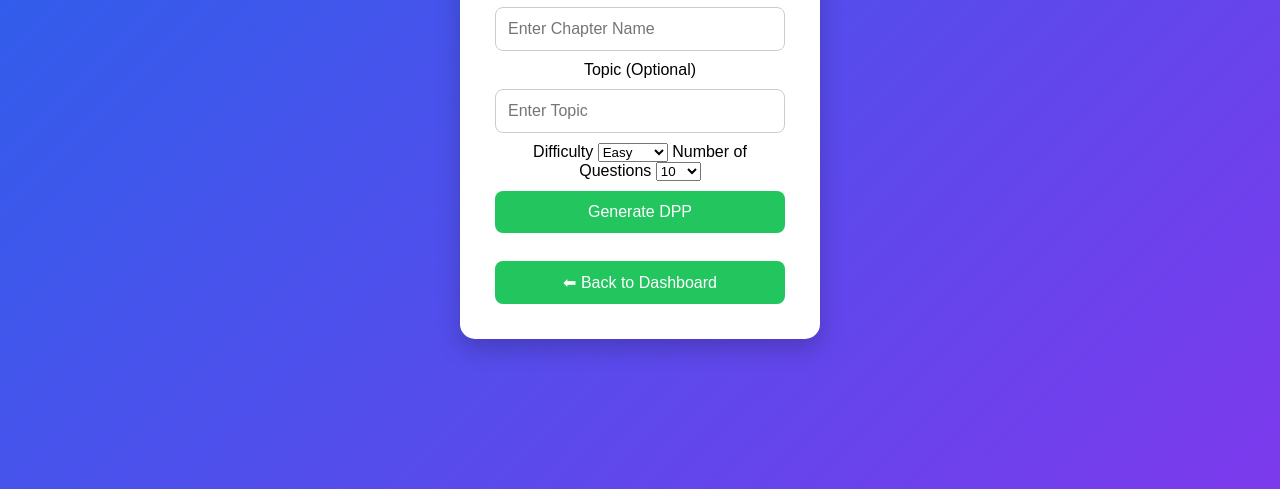
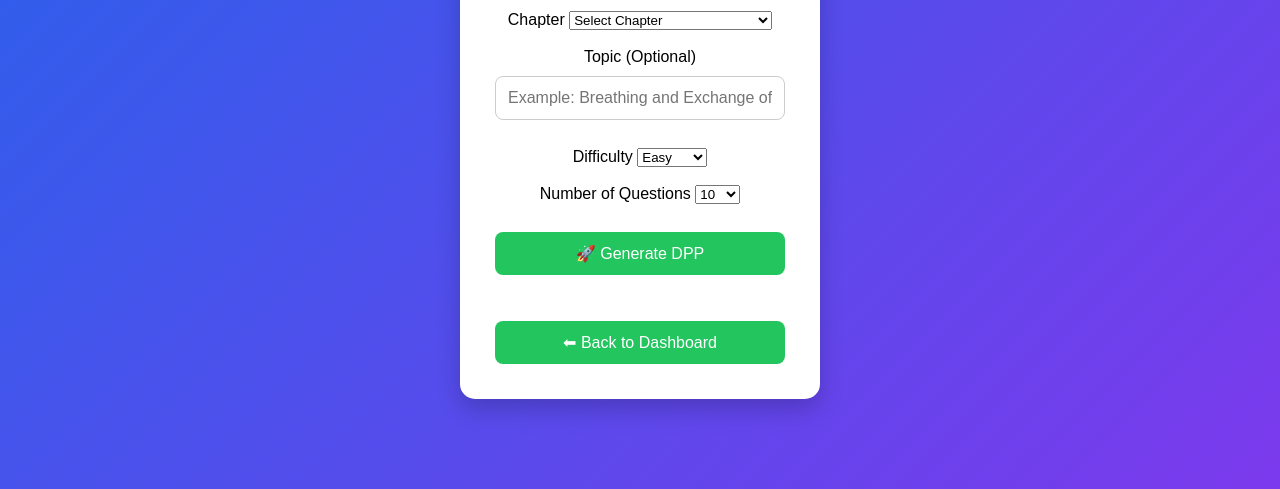
Before and after one commit to Straitsalt/Prep, a plain HTML site: page dpp.html in a window 1280 px wide. Shown: the part 311-800 px from the top of the page. Drawn offline with Linux system fonts and the light colour scheme.

Commit message:
Update dpp.html

```diff
--- a/dpp.html
+++ b/dpp.html
@@ -1,11 +1,14 @@
 <!DOCTYPE html>
 <html lang="en">
+
 <head>
 <meta charset="UTF-8">
 <meta name="viewport" content="width=device-width, initial-scale=1.0">
-<title>AI DPP Generator</title>
+
+<title>PrepAce - AI DPP Generator</title>
 
 <link rel="stylesheet" href="css/style.css">
+
 </head>
 
 <body>
@@ -16,48 +19,137 @@
 
 <h1>🤖 AI DPP Generator</h1>
 
+<p>Create a custom NEET/JEE DPP</p>
+
 <label>Exam</label>
+
 <select id="exam">
-    <option>NEET</option>
-    <option>JEE</option>
+<option value="NEET">NEET</option>
+<option value="JEE">JEE</option>
 </select>
 
+<br><br>
+
 <label>Subject</label>
+
 <select id="subject">
-    <option>Biology</option>
-    <option>Physics</option>
-    <option>Chemistry</option>
-    <option>Mathematics (JEE)</option>
+
+<option value="Biology">Biology</option>
+<option value="Physics">Physics</option>
+<option value="Chemistry">Chemistry</option>
+<option value="Mathematics">Mathematics (JEE)</option>
+
 </select>
 
+<br><br>
+
 <label>Chapter</label>
-<input type="text" id="chapter" placeholder="Enter Chapter Name">
+
+<select id="chapter">
+
+<option value="">Select Chapter</option>
+
+<optgroup label="Biology">
+
+<option>Cell: Structure and Function</option>
+<option>Genetics and Evolution</option>
+<option>Human Physiology</option>
+<option>Plant Physiology</option>
+<option>Biotechnology</option>
+<option>Ecology</option>
+
+</optgroup>
+
+<optgroup label="Physics">
+
+<option>Kinematics</option>
+<option>Laws of Motion</option>
+<option>Work, Energy and Power</option>
+<option>Current Electricity</option>
+<option>Electrostatics</option>
+<option>Modern Physics</option>
+
+</optgroup>
+
+<optgroup label="Chemistry">
+
+<option>Atomic Structure</option>
+<option>Chemical Bonding</option>
+<option>Thermodynamics</option>
+<option>Equilibrium</option>
+<option>Organic Chemistry</option>
+
+</optgroup>
+
+<optgroup label="Mathematics">
+
+<option>Relations and Functions</option>
+<option>Limits</option>
+<option>Differentiation</option>
+<option>Integration</option>
+<option>Probability</option>
+
+</optgroup>
+
+</select>
+
+<br><br>
 
 <label>Topic (Optional)</label>
-<input type="text" id="topic" placeholder="Enter Topic">
+
+<input
+type="text"
+id="topic"
+placeholder="Example: Breathing and Exchange of Gases">
+
+<br><br>
 
 <label>Difficulty</label>
+
 <select id="difficulty">
+
 <option>Easy</option>
 <option>Medium</option>
 <option>Hard</option>
+
 </select>
 
+<br><br>
+
 <label>Number of Questions</label>
+
 <select id="questions">
+
 <option>10</option>
 <option>20</option>
 <option>30</option>
 <option>50</option>
 <option>100</option>
+
 </select>
-
-<button onclick="generateDPP()">Generate DPP</button>
 
 <br><br>
 
+<button onclick="generateDPP()">
+
+🚀 Generate DPP
+
+</button>
+
+<br><br>
+
+<div id="result"></div>
+
+<br>
+
 <a href="dashboard.html">
-<button>⬅ Back to Dashboard</button>
+
+<button>
+
+⬅ Back to Dashboard
+
+</button>
+
 </a>
 
 </div>
```
Lines whose indentation alone changed are shown as unchanged.
